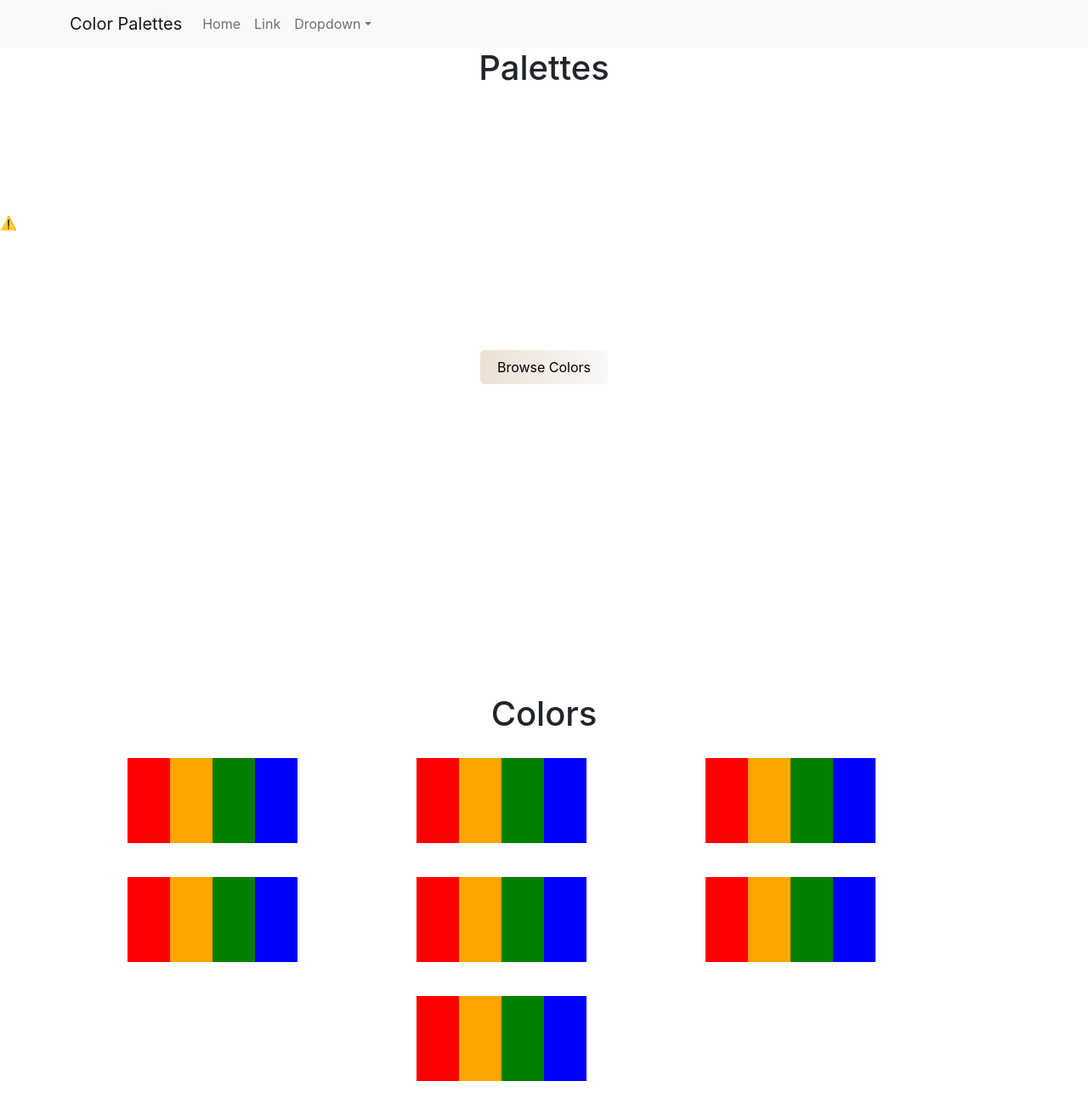
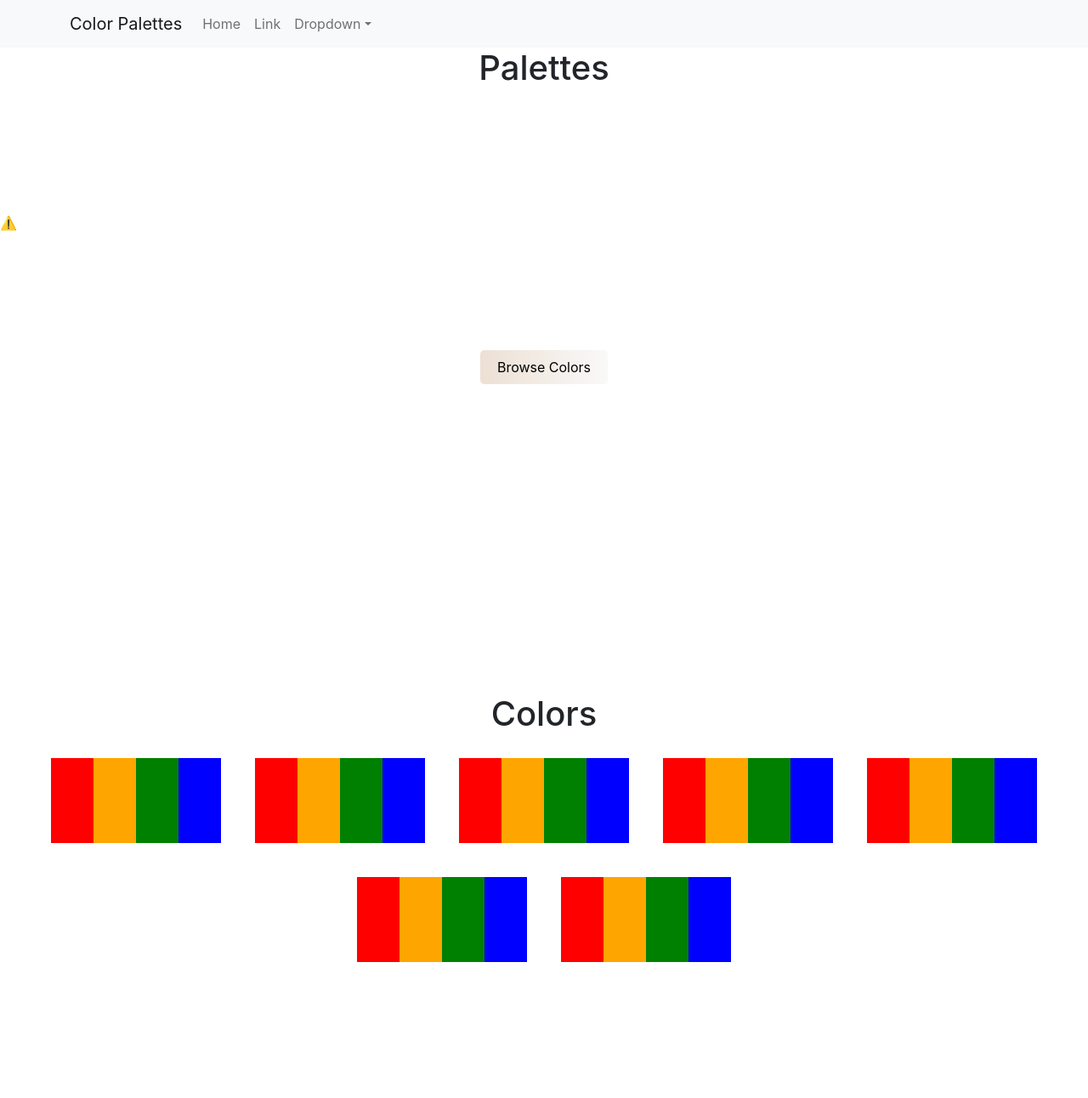
Before and after one commit to shinheep/hexbook, a React (Create React App) app: page / in a window 1280 px wide. Shown: the whole page at 85% size. After the commit the page ends 1152 px from the top, so only its background shows below. Built offline with nearby package versions, Linux system fonts and the light colour scheme; no server answers.

Commit message:
Fixed margin of color container

```diff
--- a/src/components/colors/colors.css
+++ b/src/components/colors/colors.css
@@ -5,7 +5,6 @@
 }
 
 .colorContainer{
-    width: 300px;
     display: flex;
     margin: 20px;
 }
```
